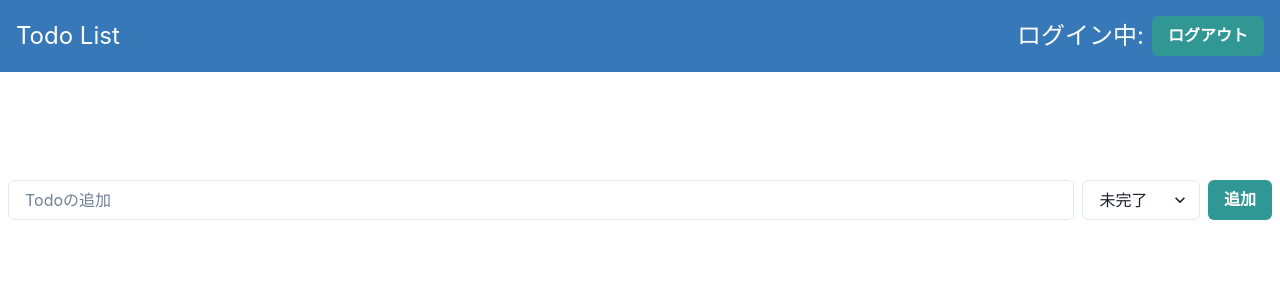
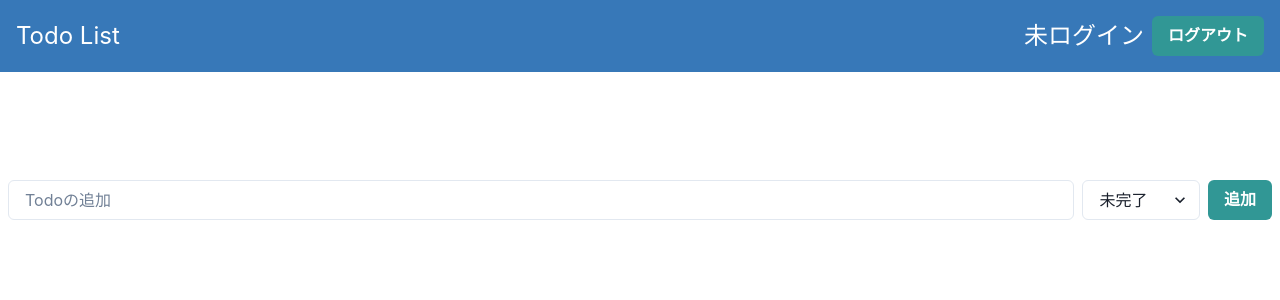
Before and after one commit to okaken2022/recoas, a Next.js app: page / in a window 1280 px wide. Shown: the top 300 px of the page. Built offline with nearby package versions, Linux system fonts and the light colour scheme; no server answers.

Commit message:
Headerのログイン情報

```diff
--- a/components/Header.tsx
+++ b/components/Header.tsx
@@ -19,7 +19,11 @@ export const Header: React.FC = () => {
           <Text fontSize='2xl'>Todo List</Text>
         </Link>
         <Spacer />
-        <Text fontSize='2xl'>ログイン中:{user?.email}</Text>
+        {user ? (
+          <Text fontSize='2xl'>ログイン中:{user?.email}</Text>
+        ) : (
+          <Text fontSize='2xl'>未ログイン</Text>
+        )}
         <Button colorScheme='teal' onClick={logout}>
           ログアウト
         </Button>
```
